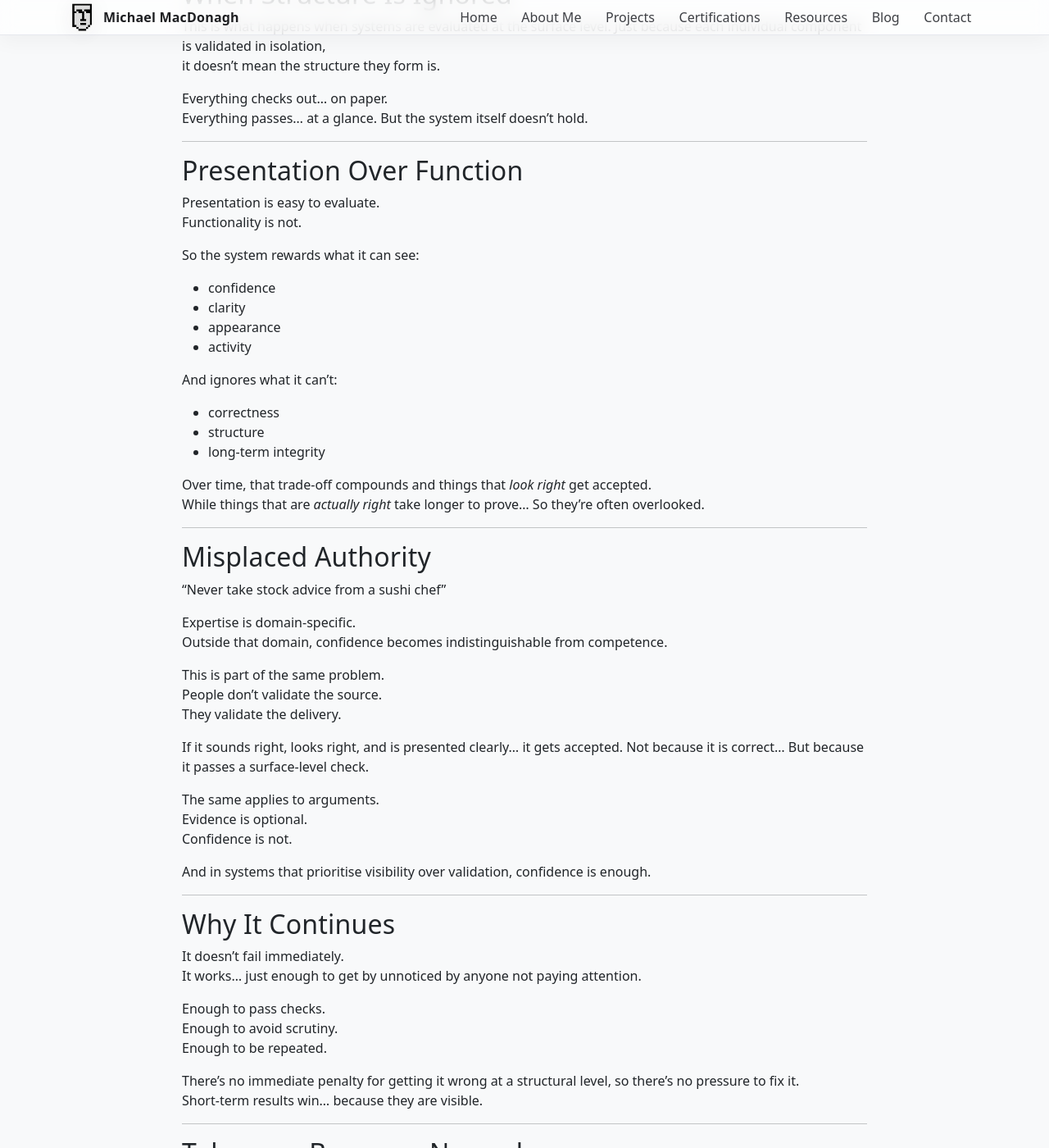
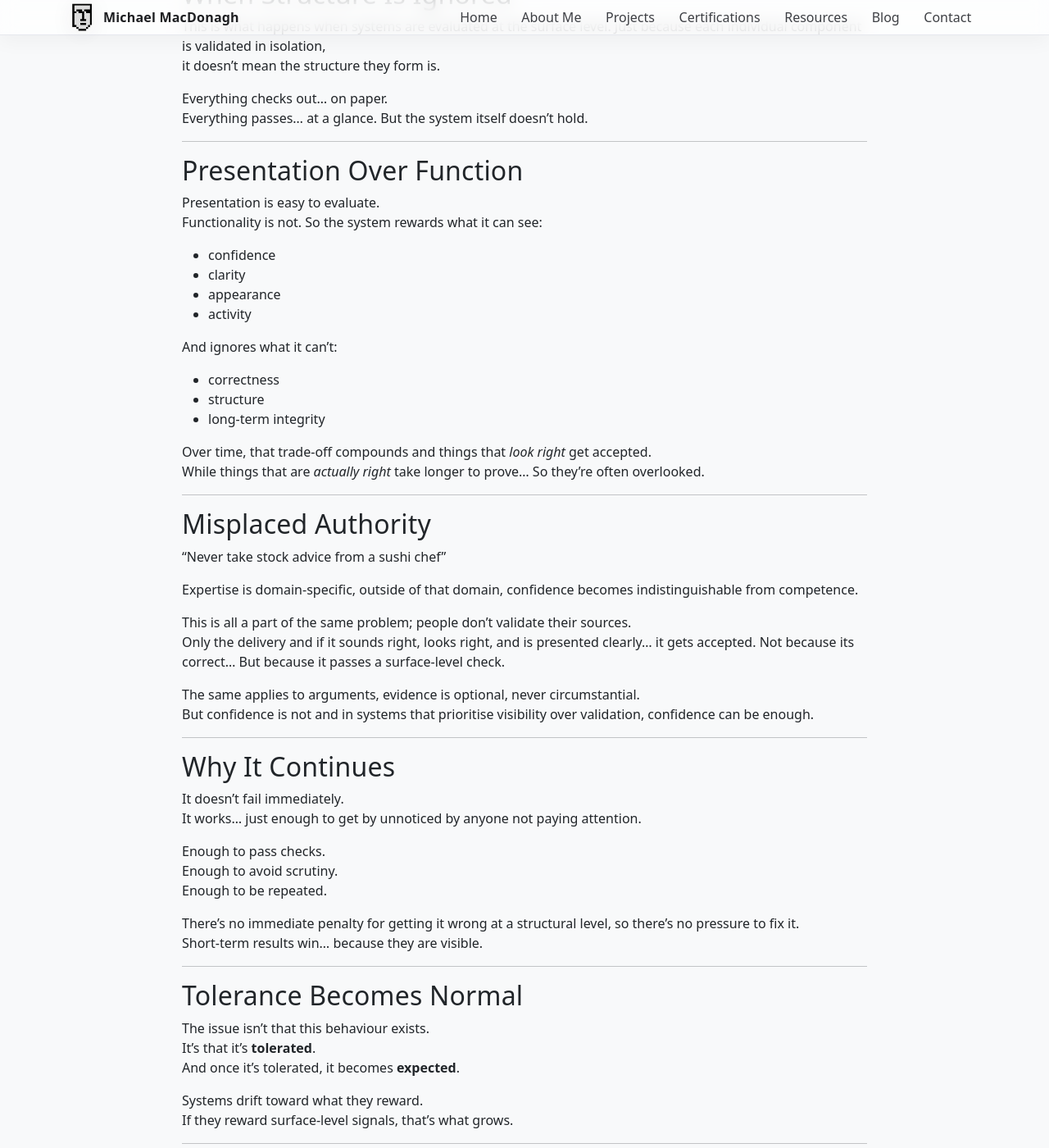
Before and after one commit to MechMadHog/michaelmacdonagh.net, a Jekyll site: the page built from _posts/2026-04-23-Looking-vs-is.md, in a window 1280 px wide and 1400 px high, scrolled down 723 px. Shown: the whole window at 82% size. Built offline with Jekyll 4.4.1, drawn with Linux system fonts in a browser that asks for light colours.

```diff
--- a/_posts/2026-04-23-Looking-vs-is.md
+++ b/_posts/2026-04-23-Looking-vs-is.md
@@ -33,7 +33,6 @@ But the system itself doesn’t hold.
 
 Presentation is easy to evaluate.
 Functionality is not.
-
 So the system rewards what it can see:
 - confidence
 - clarity
@@ -55,21 +54,16 @@ So they’re often overlooked.
 
 > "Never take stock advice from a sushi chef"
 
-Expertise is domain-specific.
-Outside that domain, confidence becomes indistinguishable from competence.
+Expertise is domain-specific, outside of that domain,
+confidence becomes indistinguishable from competence.
 
-This is part of the same problem.
-People don’t validate the source.
-They validate the delivery.
+This is all a part of the same problem; people don’t validate their sources.
+Only the delivery and if it sounds right, looks right, and is presented clearly… it gets accepted.
+Not because its correct... But because it passes a surface-level check.
 
-If it sounds right, looks right, and is presented clearly… it gets accepted.
-Not because it is correct... But because it passes a surface-level check.
-
-The same applies to arguments.
-Evidence is optional.
-Confidence is not.
-
-And in systems that prioritise visibility over validation, confidence is enough.
+The same applies to arguments, evidence is optional, never circumstantial.
+But confidence is not and in systems that prioritise visibility over validation,
+confidence can be enough.
 
 ---
 
```
